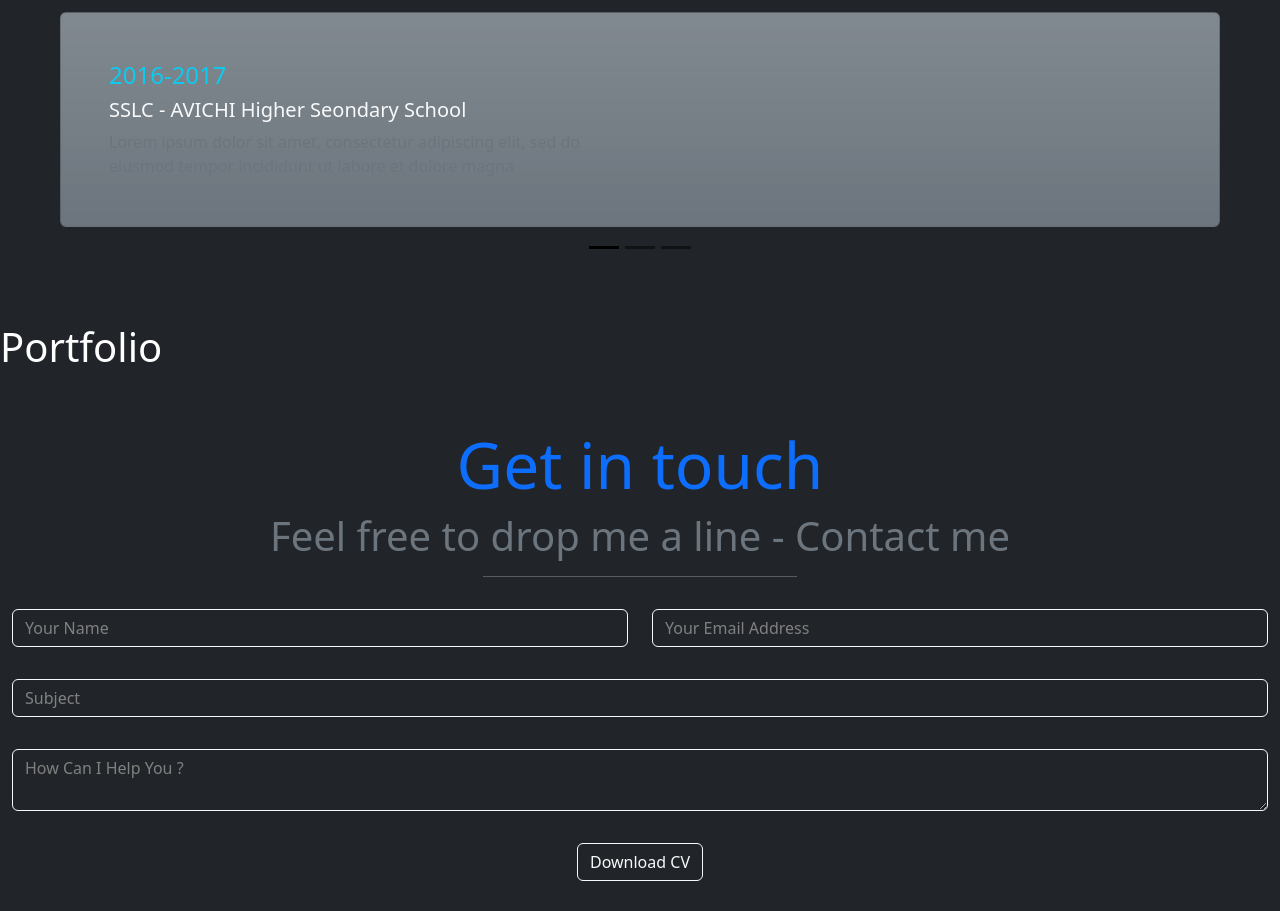
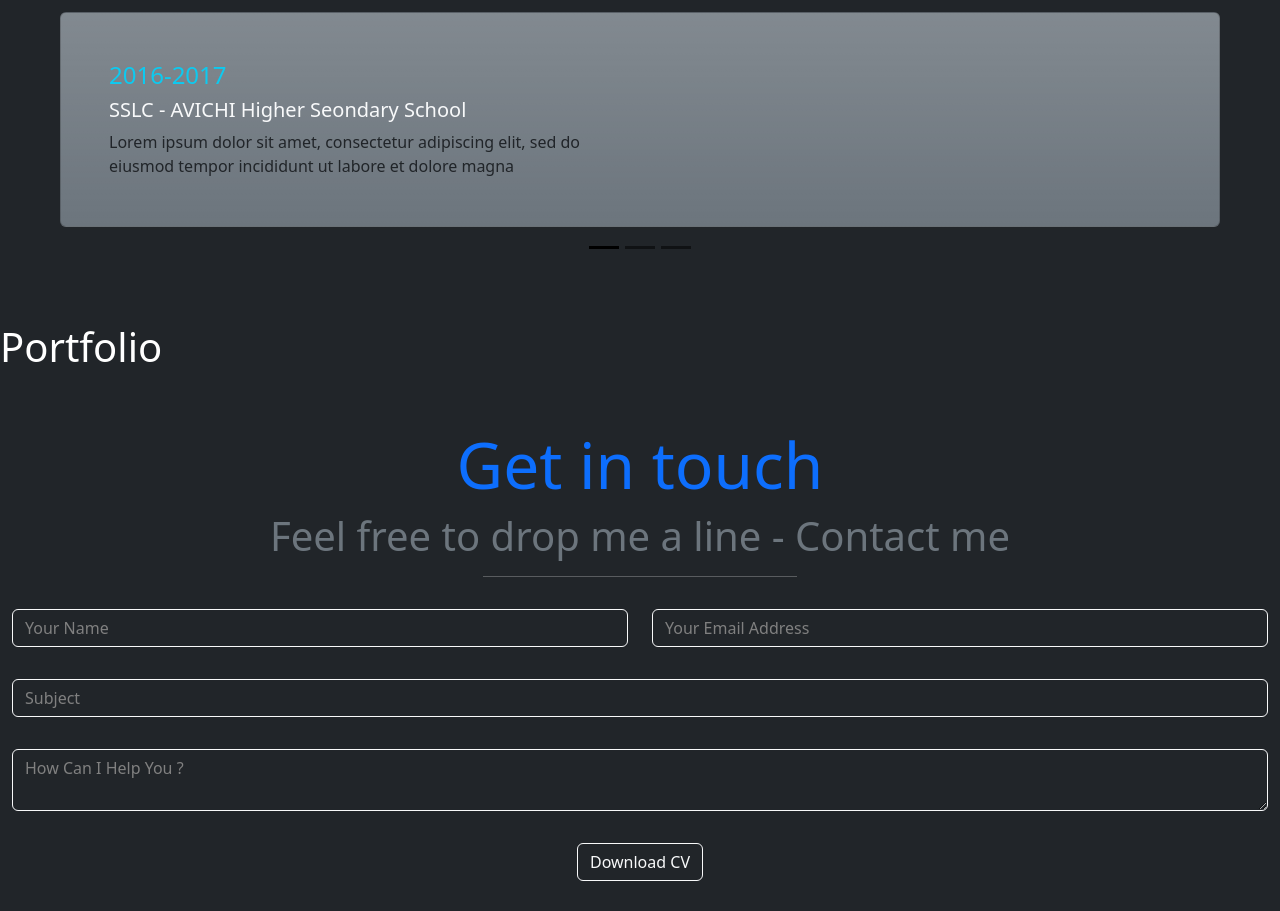
Before and after one commit to karan-2006/Portfolio, a React (Vite) app: page / in a window 1280 px wide. Shown: the part 3100-4011 px from the top of the page. Built offline with nearby package versions, Linux system fonts and the light colour scheme.

Commit message:
Resume.jsx

```diff
--- a/src/Resume.jsx
+++ b/src/Resume.jsx
@@ -21,7 +21,7 @@ function Resume() {
             <div className="card bg-secondary bg-gradient text-light d-none d-md-block m-5 p-5">
                 <h4 className="card-title text-info">2016-2017</h4>
                 <h5 className="card-title">SSLC - AVICHI Higher Seondary School</h5>
-                <p className="card-text text-secondary">Lorem ipsum dolor sit amet, consectetur adipiscing elit,
+                <p className="card-text text-dark">Lorem ipsum dolor sit amet, consectetur adipiscing elit,
                  sed do <br /> eiusmod tempor incididunt ut labore et dolore magna</p>
             </div>
           </div>
@@ -30,7 +30,7 @@ function Resume() {
             <div className="card bg-secondary  bg-gradient text-light d-none d-md-block m-5 p-5">
               <h4 className="card-title text-info">2018-2019</h4>
               <h5 className="card-title">HSC - AVICHI Higher Seondary School</h5>
-              <p className="card-text text-secondary">Lorem ipsum dolor sit amet, consectetur adipiscing elit,
+              <p className="card-text text-dark">Lorem ipsum dolor sit amet, consectetur adipiscing elit,
                  sed do <br /> eiusmod tempor incididunt ut labore et dolore magna</p>
             </div>
           </div>
@@ -39,7 +39,7 @@ function Resume() {
             <div className="card bg-secondary bg-gradient text-light d-none d-md-block m-5 p-5">
                 <h4 className="car-title text-info">2019-2023</h4>
                 <h5 className="card-title">B.E - DMI College of Engineering</h5>
-                <p className="card-text text-secondary">Lorem ipsum dolor sit amet, consectetur adipiscing elit,
+                <p className="card-text text-dark">Lorem ipsum dolor sit amet, consectetur adipiscing elit,
                  sed do <br /> eiusmod tempor incididunt ut labore et dolore magna</p>
             </div>
           </div>
```
